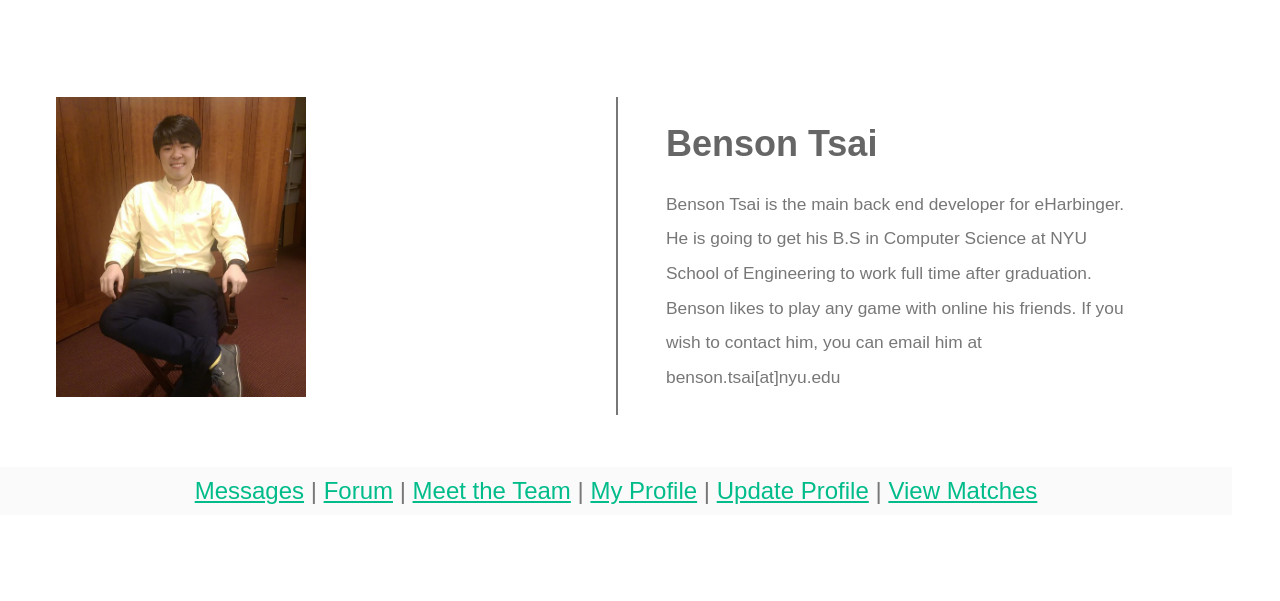
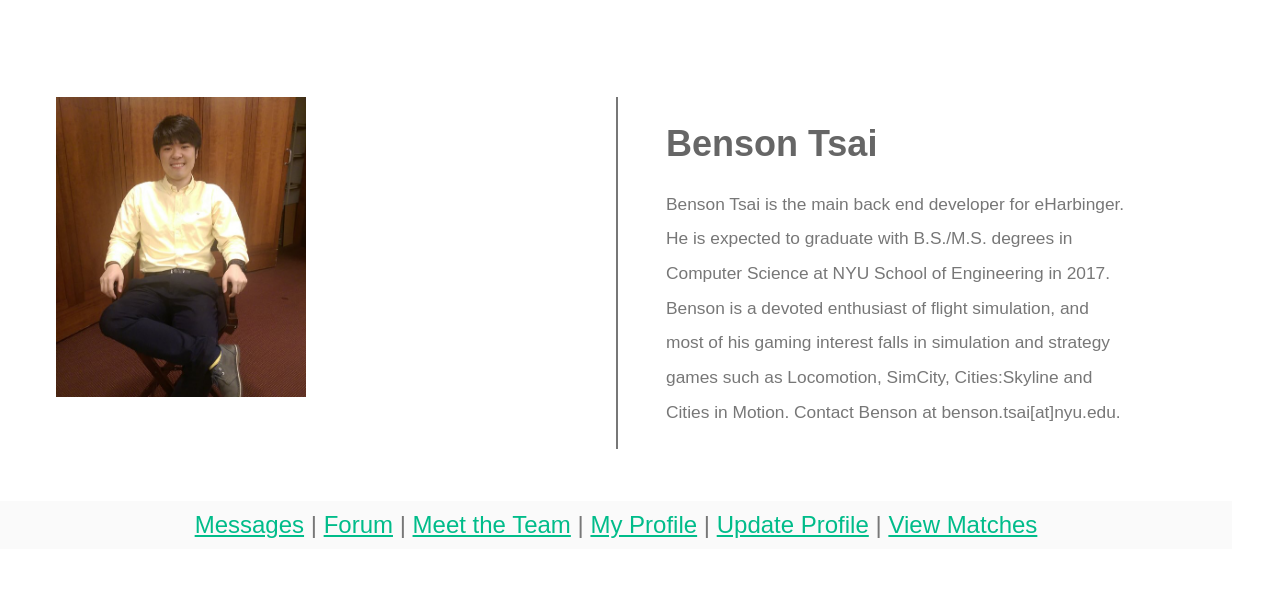
Before and after one commit to ben7293/eHarbinger, a PHP site: page /contactUs.php in a window 1280 px wide. Shown: the part 1523-2124 px from the top of the page. Before the commit the page ends 2027 px from the top, so only its background shows below. Run offline with PHP 8.4, Linux system fonts and the light colour scheme; some libraries are stand-ins or nearby versions.

Commit message:
Modified bio

```diff
--- a/contactUs.php
+++ b/contactUs.php
@@ -66,7 +66,7 @@
 			</section>
 			<section>
 				<h1> Benson Tsai </h1>
-				<p> Benson Tsai is the main back end developer for eHarbinger. He is going to get his B.S in Computer Science at NYU School of Engineering to work full time after graduation. Benson likes to play any game with online his friends. If you wish to contact him, you can email him at benson.tsai[at]nyu.edu </p>
+				<p> Benson Tsai is the main back end developer for eHarbinger. He is expected to graduate with B.S./M.S. degrees in Computer Science at NYU School of Engineering in 2017. Benson is a devoted enthusiast of flight simulation, and most of his gaming interest falls in simulation and strategy games such as Locomotion, SimCity, Cities:Skyline and Cities in Motion. Contact Benson at benson.tsai[at]nyu.edu. </p>
 			</section>
 		</div>
 		<footer>
```
